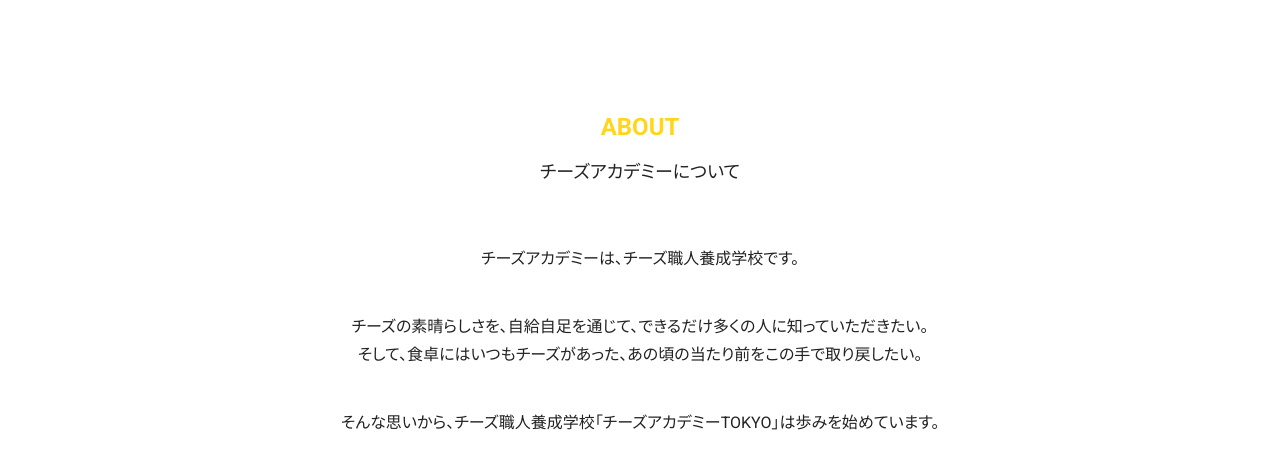
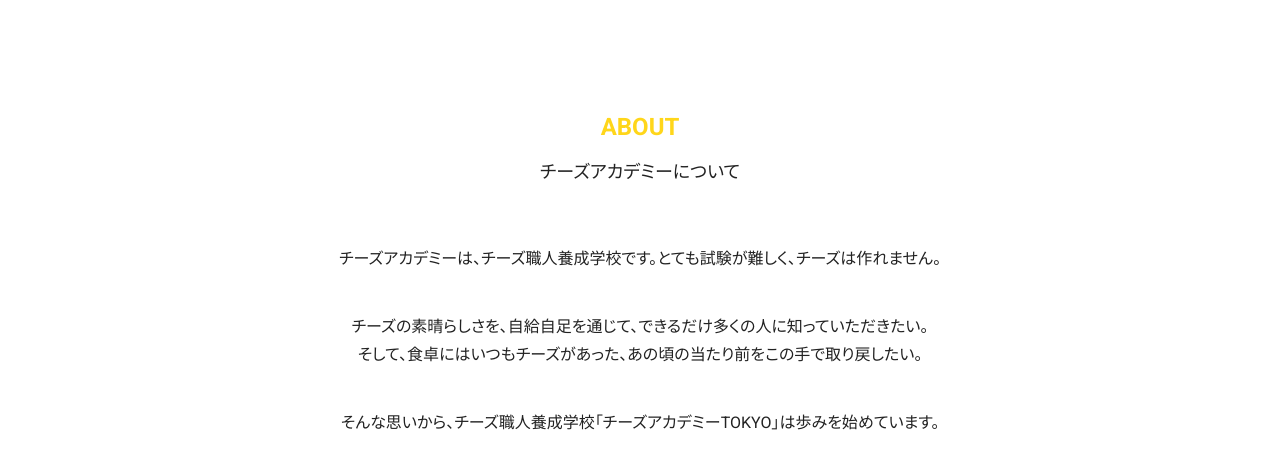
Before and after one commit to Toshihisa-Handa/lab9-cheese2, a plain HTML site: page index.html in a window 1280 px wide. Shown: the part 587-1061 px from the top of the page. Drawn offline with nearby package versions, Linux system fonts and the light colour scheme.

Commit message:
入学の難しかさを追加

```diff
--- a/index.html
+++ b/index.html
@@ -44,7 +44,7 @@
 	<div class="layout-a">
 		<h2 class="title title__yellow">About<span class="title__ja">チーズアカデミーについて</span></h2>
 		<div class="sentence">
-			<p class="paragraph">チーズアカデミーは、チーズ職人養成学校です。</p>
+			<p class="paragraph">チーズアカデミーは、チーズ職人養成学校です。とても試験が難しく、チーズは作れません。</p>
 			<p class="paragraph">チーズの素晴らしさを、自給自足を通じて、できるだけ多くの人に知っていただきたい。<br>
 		そして、食卓にはいつもチーズがあった、あの頃の当たり前をこの手で取り戻したい。</p>
 			<p class="paragraph">そんな思いから、チーズ職人養成学校「チーズアカデミーTOKYO」は歩みを始めています。</p>
```
